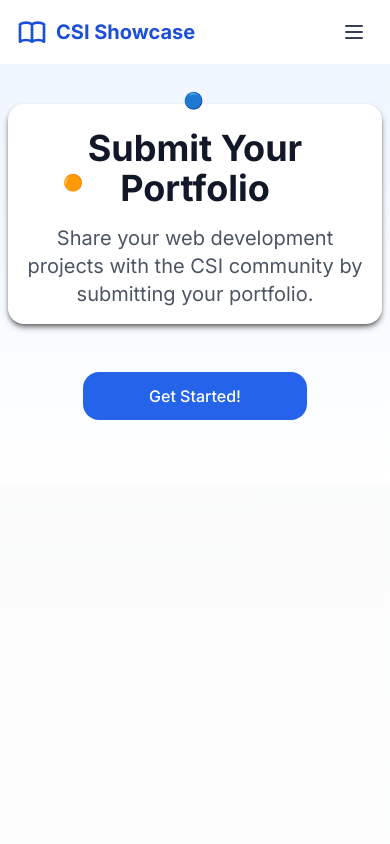
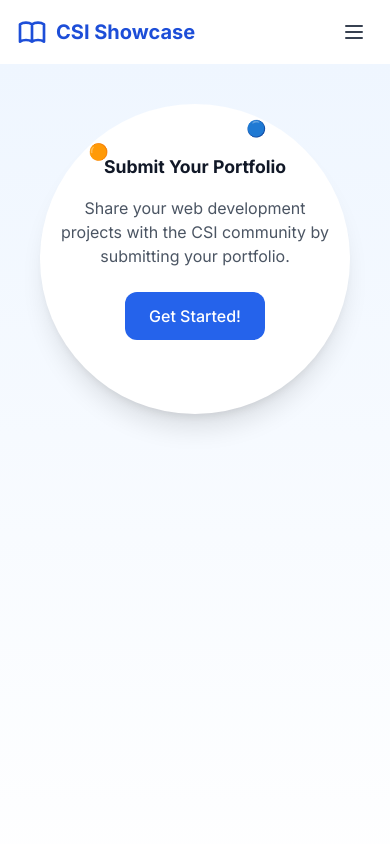
Before and after one commit to justinburks19/student-showcase-main, a Next.js app in the folder student-portfolio-showcase/: page /submit in a window 390 px wide. Shown: the top 844 px of the page. Built offline with nearby package versions, Linux system fonts and the light colour scheme.

Commit message:
Refactor landing section: enhance layout, improve responsiveness, and add 'Get Started' button

```diff
--- a/student-portfolio-showcase/app/submit/page.tsx
+++ b/student-portfolio-showcase/app/submit/page.tsx
@@ -164,20 +164,25 @@ const handlesubmit = (event: React.FormEvent<HTMLFormElement>) => {
 ]
 
   return (
-    <div className="w-full bg-gradient-to-b from-primary-50 to-white">
-    <div className="container mx-auto px-2 sm:px-6 lg:px-8 py-10 bg-gradient-to-b from-primary-50 to-white">
+    <div className="min-h-screen bg-gradient-to-b from-primary-50 to-white">
+    <div className="h-full container relative mx-auto px-10 sm:px-6 mg:px-8 bg-transparent pt-10">
       {!getStarted && (
-      <m.div className="relative gpu-acceleration py-5 text-center mb-12 pb-4 px-4 border-t-[4px] border-transparent rounded-2xl bg-white shadow-md shadow-black/50"
+      <m.div className="
+      relative
+      flex flex-col justify-center items-center  max-w-[min(100vw,700px)]
+      aspect-square
+      overflow-hidden
+      gpu-acceleration text-center mb-4 border-transparent rounded-full bg-white shadow-xl p-[clamp(1rem,2.5vw,3rem)] mx-auto "
       initial={{ opacity: 0.7, translateY: 0, borderColor:"Transparent"}}
       animate={{ opacity: 1,  translateY: [-20, 0, -15, 0, -10, 0, -5, 0], borderColor:["Transparent", "Black", "Transparent"]}}
-      transition={{duration: 1, repeatType: "mirror", }}
+      transition={{duration: 3, repeatType: "mirror", }}
       >
 
           <m.div className="flex absolute text-[clamp(1rem,2.2vw,3rem)]
           mx-auto
           inset-0
-          w-[50%]
-          select-none"
+          md:w-[clamp(20%,20%,90%)] w-[clamp(20%,20%,90%)]
+          pointer-events-none"
 
           initial={{ opacity: 0.7, }}
         animate={{ opacity: 1, rotate: 360,fontSize: ["clamp(1rem,2.2vw,3rem)", "clamp(1rem,3.3vw,3rem)"] }}
@@ -186,27 +191,29 @@ const handlesubmit = (event: React.FormEvent<HTMLFormElement>) => {
         <m.div className="flex absolute text-[clamp(1rem,2.2vw,3rem)]
           mx-auto
           inset-0
-          w-[40%]
-          select-none"
+          md:w-[clamp(20%,20%,100%)] w-[clamp(20%,20%,100%)]
+          pointer-events-none"
            initial={{ opacity: 0.7, }}
-        animate={{ opacity: 1, rotate: -360, fontSize: ["clamp(1rem,2.2vw,3rem)", "clamp(1rem,1vw,3rem)"] }}
+        animate={{ opacity: 1, rotate: -360, fontSize: ["clamp(1rem,3.3vw,3rem)", "clamp(1rem,2.2vw,3rem)"] }}
         transition={{ duration: 3,repeat: Infinity, repeatType: "loop", ease: "linear"}}>🔵
           </m.div>
-        <h1 className="text-4xl md:text-5xl font-bold text-gray-900 mb-4">
+        <h1 className="text-[clamp(1.1rem,2.2vw,3rem)] md:text-[clamp(2rem,4vw,5rem)] font-bold text-gray-900 mb-4">
           Submit Your Portfolio
         </h1>
-        <p className="text-xl text-gray-600 max-w-2xl mx-auto">
+        <p className="text-[clamp(1rem,2.2vw,1.5rem)] text-gray-600 max-w-2xl mx-auto">
           Share your web development projects with the CSI community by
           submitting your portfolio.
         </p>
+        <button
+          onClick={() => setGetStarted(true)}
+          className="mb-6 mt-6 bg-blue-600 text-white font-medium py-3 px-6 rounded-xl hover:bg-blue-700 focus:outline-none focus:ring-2 focus:ring-black"
+        >
+          Get Started!
+        </button>
       </m.div>
       )}
 
-      <div>
-        <button onClick={() => setGetStarted(true)} className={`mb-6 w-[60%] md:w-[40%] lg:w-[30%] bg-blue-600 text-white font-medium py-3 px-4 rounded-2xl hover:bg-blue-700 focus:outline-none focus:ring-2 focus:ring-black mx-auto flex justify-center ${getStarted ? 'hidden' : ''}`}>
-          Get Started!
-        </button>
-      </div>
+
       {/* Formspree integration for handling form submissions */}
       {getStarted && (
         <>
```
